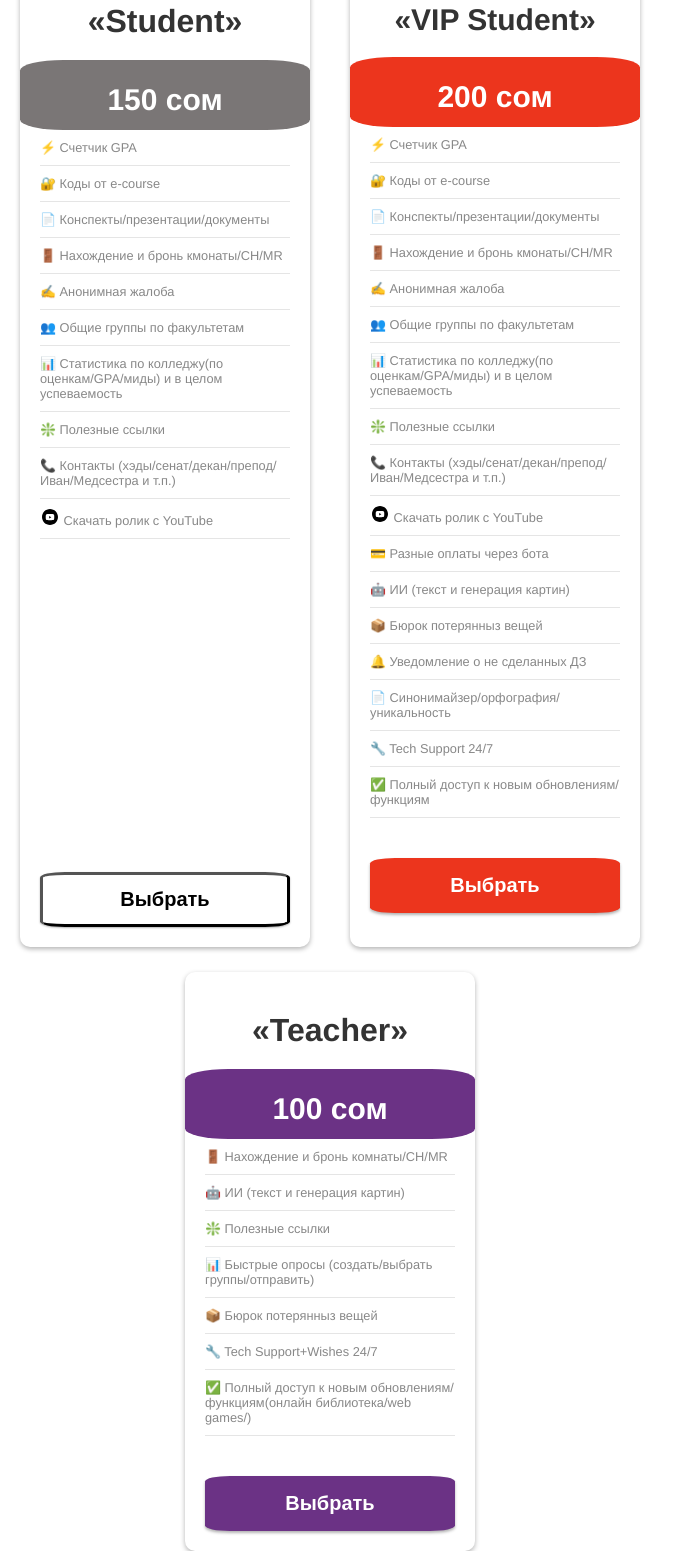
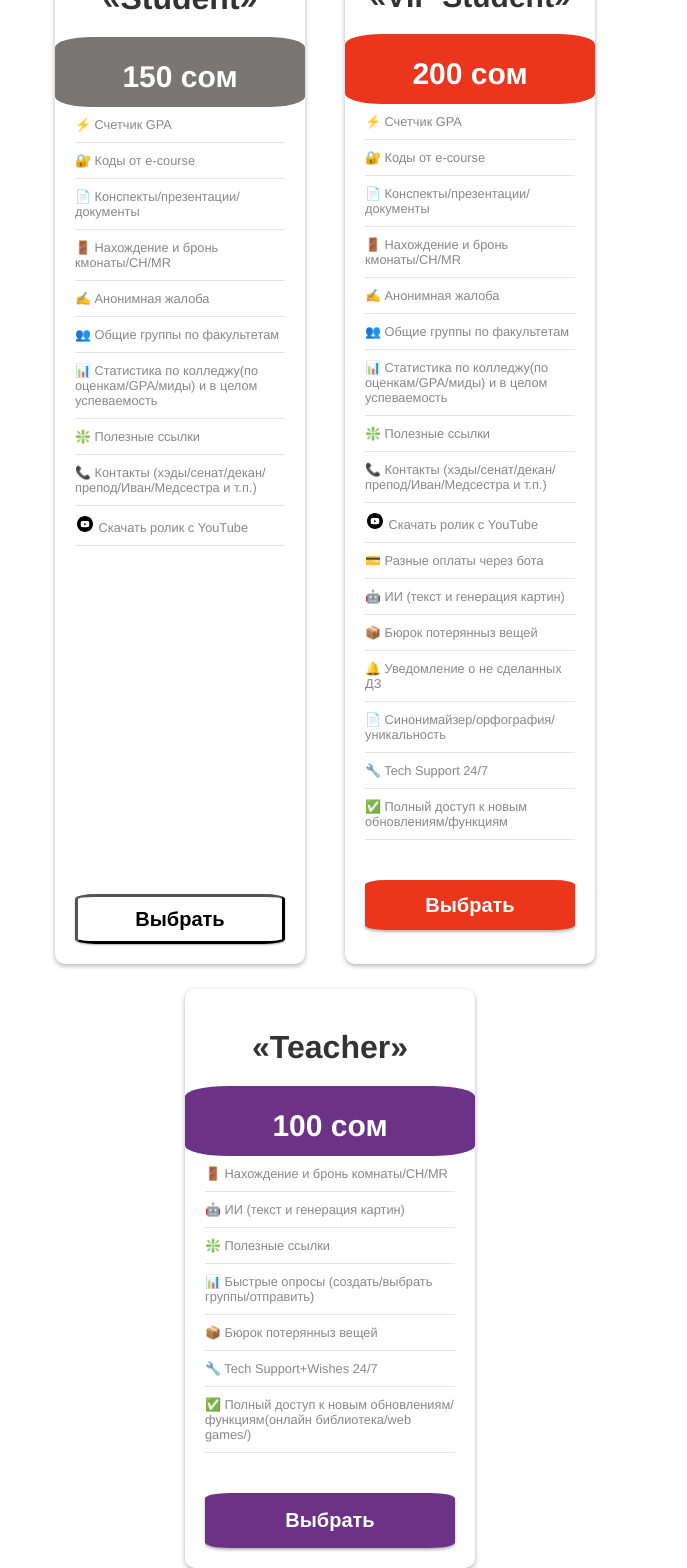
Before and after one commit to W12iteCrow/W12iteCrow.github.io, a PHP site: page / in a window 1280 px wide. Shown: the part 286-1854 px from the top of the page, without its empty margins (0-687 px from the left). Run offline with PHP 8.4, Linux system fonts and the light colour scheme; some libraries are stand-ins or nearby versions.

Commit message:
Update style.css

```diff
--- a/style.css
+++ b/style.css
@@ -17,9 +17,10 @@
 }
 
 .headline img {
-   max-width: 95%;
-   height: 110%;
-   margin-bottom: -40px;
+   max-width: 80%;
+   height: 100%;
+   margin-bottom: -30px;
+   margin-left: 20px;
 }
 
 /* }
@@ -39,7 +40,7 @@
 } */
 
 .wrap {
-   max-width: 660px;
+   max-width: 650px;
    /* margin: 50px auto 0 auto; */
    text-align: center;
    display: flex;
@@ -58,7 +59,7 @@
 .box1 {
    display: inline-block;
    margin: 0 20px;
-   width: 290px;
+   width: 250px;
    background: rgb(255, 255, 255);
    text-align: left;
    padding: 20px;
@@ -69,7 +70,7 @@
 .box2 {
    display: inline-block;
    margin: 0 20px;
-   width: 290px;
+   width: 250px;
    background: white;
    text-align: left;
    padding: 20px;
@@ -117,7 +118,7 @@
 
 .price1 {
    height: 70px;
-   width: 290px;
+   width: 250px;
    text-align: center;
    background-color: #7a7676;
    border-radius: 15%;
@@ -130,7 +131,7 @@
 
 .price2 {
    height: 70px;
-   width: 290px;
+   width: 250px;
    text-align: center;
    background-color: #EC351D;
    border-radius: 15%;
@@ -189,9 +190,9 @@
 .button1 {
    display: inline-block;
    background: white;
-   margin-top: 323px;
-   height: 55px;
-   width: 250px;
+   margin-top: 338px;
+   height: 50px;
+   width: 210px;
    border-radius: 10%;
    font-size: 20px;
    border-color: black;
@@ -204,8 +205,8 @@
    display: inline-block;
    background: #EC351D;
    color: rgb(255, 255, 255);
-   height: 55px;
-   width: 250px;
+   height: 50px;
+   width: 210px;
    border-radius: 10%;
    font-size: 20px;
    margin-top: 30px;
```
